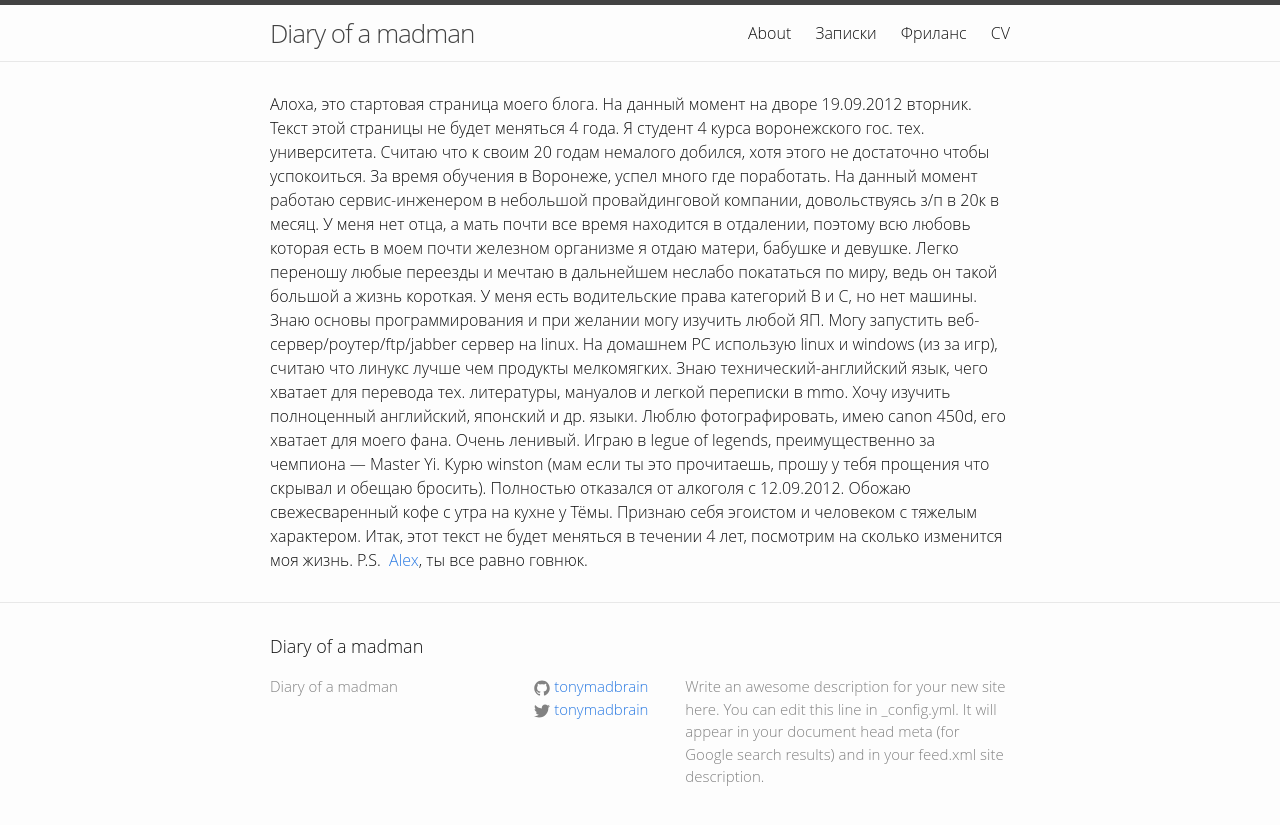
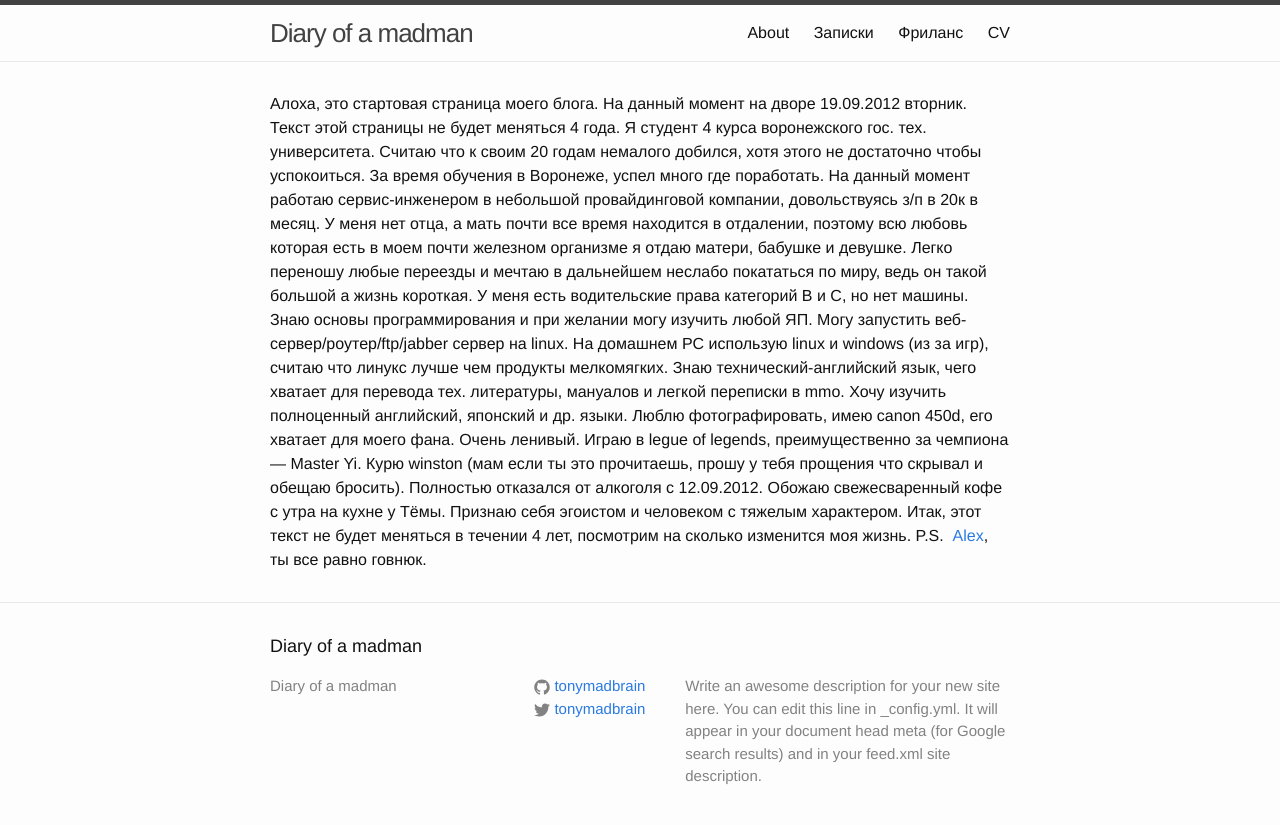
Before and after one commit to tonymadbrain/tonymadbrain.github.io, a Jekyll site: the page built from index.html, in a window 1280 px wide. Shown: the top 825 px of the page. Built offline with Jekyll 4.4.1, drawn with Linux system fonts in a browser that asks for light colours; the list of posts is cut into pages by our own code.

Commit message:
helvetica

```diff
--- a/css/main.scss
+++ b/css/main.scss
@@ -6,7 +6,8 @@
 
 
 // Our variables
-$base-font-family: "Open Sans", Helvetica, Arial, sans-serif;
+//$base-font-family: "Open Sans", Helvetica, Arial, sans-serif;
+$base-font-family: Helvetica, Arial, sans-serif;
 $base-font-size:   16px;
 $small-font-size:  $base-font-size * 0.875;
 $base-line-height: 1.5;
```
